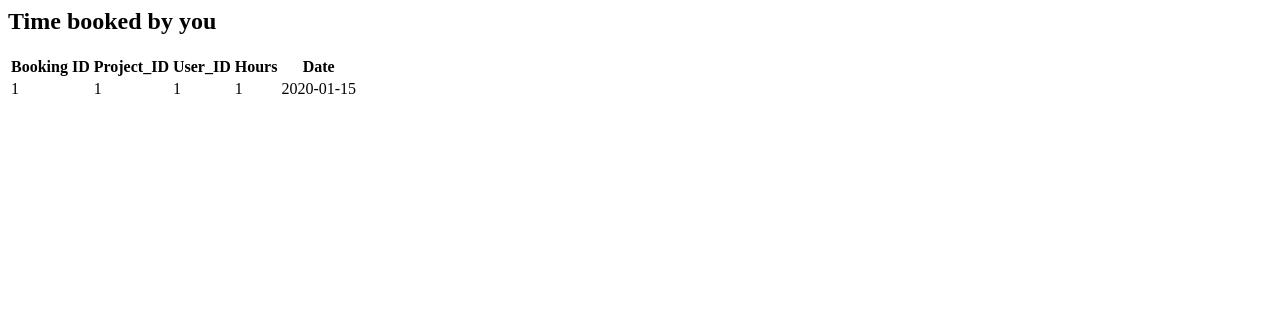
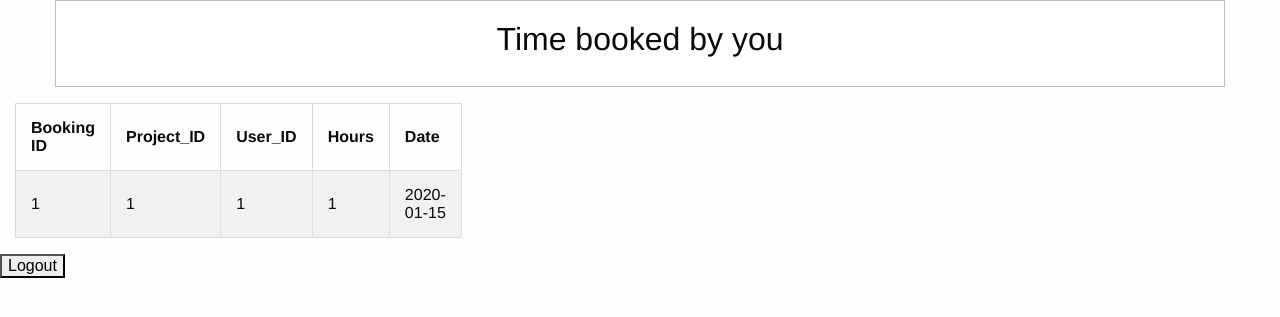
Before and after one commit to domgoodwin/Clarity2.0, a PHP site: page /UserHome.php in a window 1280 px wide. Shown: the top 317 px of the page. Run offline with PHP 8.4, Linux system fonts and the light colour scheme; the visitor is signed in with stand-in values (Sample User, id 1); tables that the repository leaves empty hold one stand-in row (values such as "Sample post").

Commit message:
updated UserHome page & Admin

```diff
--- a/Database_Functions.php
+++ b/Database_Functions.php
@@ -55,7 +55,7 @@
   }
   function GetBookings($criteria){
     $sql = "SELECT Booking_ID, Project_ID, User_ID, Date, Hours FROM bookings" . $criteria;
-    $output = "<div class='large-4 columns'><table class='table'><tr><th class='th'>Booking ID</th><th class='th'>Project_ID</th><th class='th'>User_ID</th><th class='th'>Hours</th><th class='th'>Date</th></tr>";
+    $output = "<div class='large-12 columns'><table class='table'><tr><th class='th'>Booking ID</th><th class='th'>Project_ID</th><th class='th'>User_ID</th><th class='th'>Hours</th><th class='th'>Date</th></tr>";
     $result = SendSQL($sql);
     if ($result->num_rows > 0) {
         // output data of each row
--- a/Login.php
+++ b/Login.php
@@ -2,7 +2,7 @@
 <head>
 	<link rel="stylesheet" href="css/foundation.css">
 	<link rel="stylesheet" href="css/app.css">
-<link rel="stylesheet" type="text/css" href="style.css">
+	<link rel="stylesheet" type="text/css" href="style.css">
 <title>Timebooking login</title>
 </head>
 <body>
--- a/UserHome.php
+++ b/UserHome.php
@@ -1,17 +1,35 @@
 <html>
 <head>
+  <link rel="stylesheet" href="css/foundation.css">
+  <link rel="stylesheet" href="css/app.css">
+  <link rel="stylesheet" type="text/css" href="style.css">
 <title>User Home</title>
 </head>
 
 <body>
+  <div class="row">
+      <div class="large-12 columns">
+        <div class="callout">
+          <div class="row">
+            <div class="large-12 columns">
+              <h1>Time booked by you</h1>
+            </div>
+          </div>
+          <div class="row">
+            <div class="large-4 large-push-4 columns">
+            </div>
+          </div>
+        </div>
+      </div>
+    </div>
+
 <?php
 include 'Session.php';
-
-echo "<h2>Time booked by you</h2>";
 
 GetBookings(" WHERE User_ID =" . GetUserID());
 
 ?>
+<input type="button" onclick="Logout()" value="Logout">
 
 </body>
 </html>
```
Also changed, not shown: Admin.php (+18 -0 lines).
